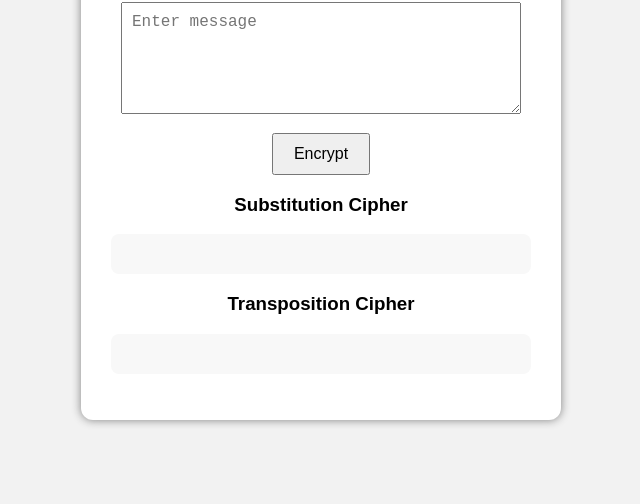
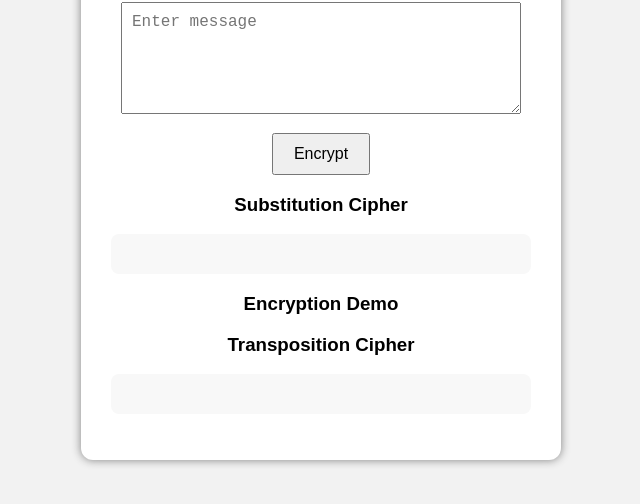
Before and after one commit to AMULYA111-svg/cipher-techniques-demo, a plain HTML site: page index.html in a window 1280 px wide. Shown: the part 176-680 px from the top of the page, without its empty margins (319-959 px from the left). Drawn offline with Linux system fonts and the light colour scheme.

Commit message:
Remove extra whitespace and update headings

```diff
--- a/index.html
+++ b/index.html
@@ -52,7 +52,7 @@
 
     <h3>Substitution Cipher</h3>
     <p id="sub"></p>
-
+    <h3>Encryption Demo</h3>
     <h3>Transposition Cipher</h3>
     <p id="trans"></p>
   </div>
```
